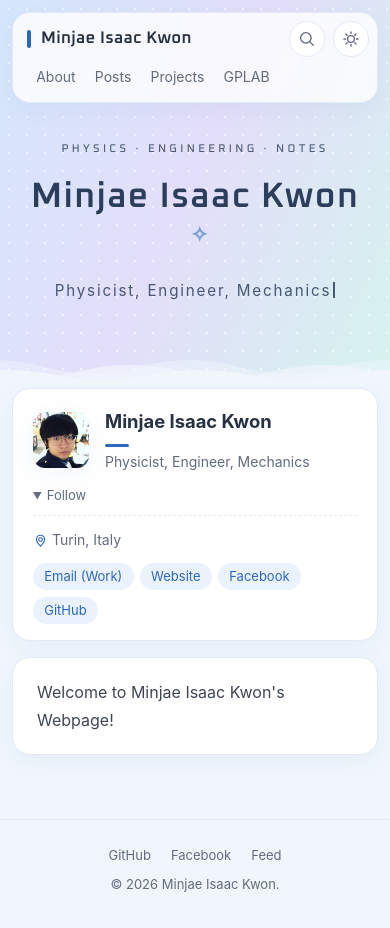
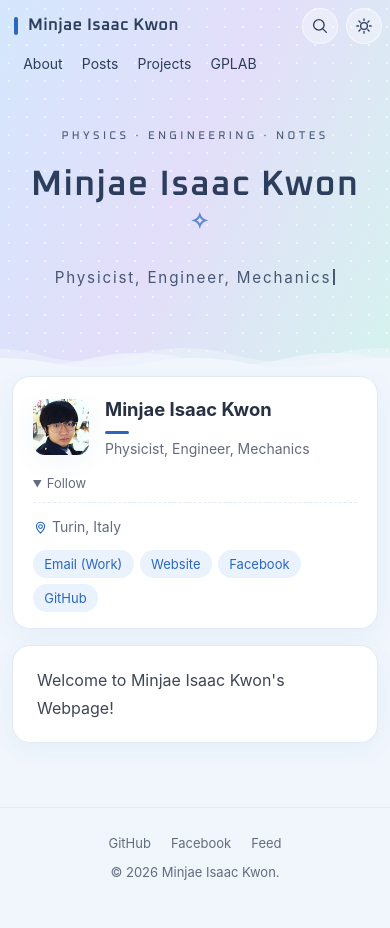
Before and after one commit to Isaac-Kwon/site-astro, an Astro site: page / in a window 390 px wide. Built offline with nearby package versions, Linux system fonts and the light colour scheme; Astro itself is replaced by a stand-in of ours.

Commit message:
Fixed transparent top bar, as in the Shirone theme
The menu is now a fixed full-width bar instead of a floating card. It is
transparent while it sits over the header band and turns into a blurred
surface with a hairline and soft shadow once the page scrolls past it.

- State is set by an inline script right after the header (no flash) and
  updated on scroll/resize
- The bar height is measured into --bar-space (the bar wraps to two rows
  on phones), which offsets the header band, the sticky author card and
  TOC, and anchor jumps (scroll-padding-top), so headings reached from the
  TOC land just below the bar
- Skip link sits above the bar

Co-Authored-By: Claude Opus 5.5 <noreply@anthropic.com>
Claude-Session: https://claude.ai/code/session_01376JdXz7ZXU7cK8bWFhNCn

```diff
--- a/src/layouts/Base.astro
+++ b/src/layouts/Base.astro
@@ -84,7 +84,7 @@ const current = pathname;
     <a class="skip-link" href="#main">본문으로 건너뛰기</a>
     <header class:list={['site-header', { 'site-header-hero': hero }]}>
       <div class="masthead">
-        <div class="masthead-inner card">
+        <div class="masthead-inner">
         <a class="site-title" href="/">{SITE.title}</a>
         <nav aria-label="Main">
           <ul>
@@ -129,6 +129,36 @@ const current = pathname;
         <path class="wave wave-3" d="M0 46 Q150 32 300 46 T600 46 T900 46 T1200 46 T1500 46 T1800 46 V60 H0 Z" />
       </svg>
     </header>
+    <script is:inline>
+      // Fixed top bar: transparent while it sits over the header band,
+      // solid (blurred surface) once the page scrolls past it.
+      (() => {
+        const bar = document.querySelector('.masthead');
+        const band = document.querySelector('.site-header');
+        if (!bar || !band) return;
+        let queued = false;
+        const measure = () =>
+          document.documentElement.style.setProperty('--bar-space', bar.offsetHeight + 'px');
+        const update = () => {
+          queued = false;
+          const over = scrollY + bar.offsetHeight < band.offsetHeight - 24;
+          bar.classList.toggle('is-transparent', over);
+          bar.classList.toggle('is-scrolled', scrollY > 8);
+        };
+        measure();
+        update();
+        addEventListener('scroll', () => {
+          if (!queued) {
+            queued = true;
+            requestAnimationFrame(update);
+          }
+        }, { passive: true });
+        addEventListener('resize', () => {
+          measure();
+          update();
+        });
+      })();
+    </script>
     <div id="main" class="page-wrap">
       <slot />
     </div>
--- a/src/styles/global.css
+++ b/src/styles/global.css
@@ -23,6 +23,9 @@
   --selection: #cfe2fb;
   --card-hover-shadow: 0 10px 28px rgb(58 123 213 / 0.12);
   --radius: 18px;
+  --bar-h: 4rem;
+  /* actual top-bar height; measured by the script in Base.astro */
+  --bar-space: var(--bar-h);
   --max-width: 1320px;
   --sidebar: 230px;
   --toc: 220px;
@@ -88,7 +91,8 @@
 html {
   font-size: 16px;
   -webkit-text-size-adjust: 100%;
-  scroll-padding-top: 1.5rem;
+  /* anchors land below the fixed top bar */
+  scroll-padding-top: calc(var(--bar-space) + 1rem);
 }
 
 body {
@@ -124,7 +128,7 @@ a:hover {
   position: fixed;
   left: 1rem;
   top: -5rem;
-  z-index: 20;
+  z-index: 60;
   padding: 0.6rem 1.2rem;
   background: var(--card);
   border-radius: 12px;
@@ -143,27 +147,54 @@ a:hover {
 /* ---------- Header band (gradient + waves, no images) ---------- */
 .site-header {
   position: relative;
-  padding: 1rem 1rem 0;
+  /* room for the fixed top bar */
+  padding: var(--bar-space) 1rem 0;
   background:
     radial-gradient(var(--dot) 1px, transparent 1.6px) 0 0 / 18px 18px,
     linear-gradient(115deg, var(--hero-from), var(--hero-mid) 48%, var(--hero-to));
   overflow: hidden;
 }
+/* Fixed full-width top bar (Shirone-style): transparent over the header
+   band, blurred surface with a hairline once the page scrolls past it. */
 .masthead {
-  max-width: var(--max-width);
-  margin: 0 auto;
-  position: relative;
-  z-index: 2;
+  position: fixed;
+  inset: 0 0 auto;
+  z-index: 50;
+  background: color-mix(in srgb, var(--card) 86%, transparent);
+  backdrop-filter: blur(12px);
+  -webkit-backdrop-filter: blur(12px);
+  border-bottom: 1px solid var(--line);
+  box-shadow: 0 4px 18px rgb(30 50 90 / 0.06);
+  transition: background-color 0.3s, border-color 0.3s, box-shadow 0.3s;
+}
+.masthead.is-transparent {
+  background: transparent;
+  backdrop-filter: none;
+  -webkit-backdrop-filter: none;
+  border-bottom-color: transparent;
+  box-shadow: none;
 }
 .masthead-inner {
+  max-width: var(--max-width);
+  min-height: var(--bar-h);
+  margin: 0 auto;
   display: flex;
   flex-wrap: wrap;
   align-items: center;
-  gap: 0.5rem 1.5rem;
-  padding: 0.6rem 0.75rem 0.6rem 1.25rem;
-  background: color-mix(in srgb, var(--card) 78%, transparent);
-  backdrop-filter: blur(10px);
-  -webkit-backdrop-filter: blur(10px);
+  gap: 0.35rem 1.5rem;
+  padding: 0.5rem 1.25rem;
+}
+.masthead.is-transparent .site-title,
+.masthead.is-transparent nav a {
+  color: var(--hero-text);
+}
+.masthead.is-transparent nav a:hover {
+  background: color-mix(in srgb, var(--card) 40%, transparent);
+}
+.masthead.is-transparent .icon-btn {
+  background: color-mix(in srgb, var(--card) 35%, transparent);
+  border-color: color-mix(in srgb, var(--card) 55%, transparent);
+  color: var(--hero-text);
 }
 .site-title {
   display: inline-flex;
@@ -365,7 +396,7 @@ a:hover {
   text-align: center;
   font-size: 0.875rem;
   position: sticky;
-  top: 1rem;
+  top: calc(var(--bar-space) + 1rem);
 }
 .author-avatar {
   display: block;
@@ -589,8 +620,8 @@ a.pager-link:hover {
 }
 .toc-sticky {
   position: sticky;
-  top: 1rem;
-  max-height: calc(100vh - 2rem);
+  top: calc(var(--bar-space) + 1rem);
+  max-height: calc(100vh - var(--bar-space) - 2rem);
   overflow-y: auto;
 }
 .toc-title {
@@ -667,7 +698,7 @@ a.tag:hover {
   color: var(--heading);
   line-height: 1.4;
   margin: 2.4rem 0 0.8rem;
-  scroll-margin-top: 1.5rem;
+  scroll-margin-top: 0.5rem;
 }
 .prose h2 {
   font-size: 1.45rem;
@@ -1024,7 +1055,7 @@ details.expand[open] > summary {
 
 @media (max-width: 640px) {
   .site-header {
-    padding: 0.75rem 0.75rem 0;
+    padding: var(--bar-space) 0.75rem 0;
   }
   .masthead-inner {
     padding: 0.5rem 0.5rem 0.5rem 0.9rem;
```
